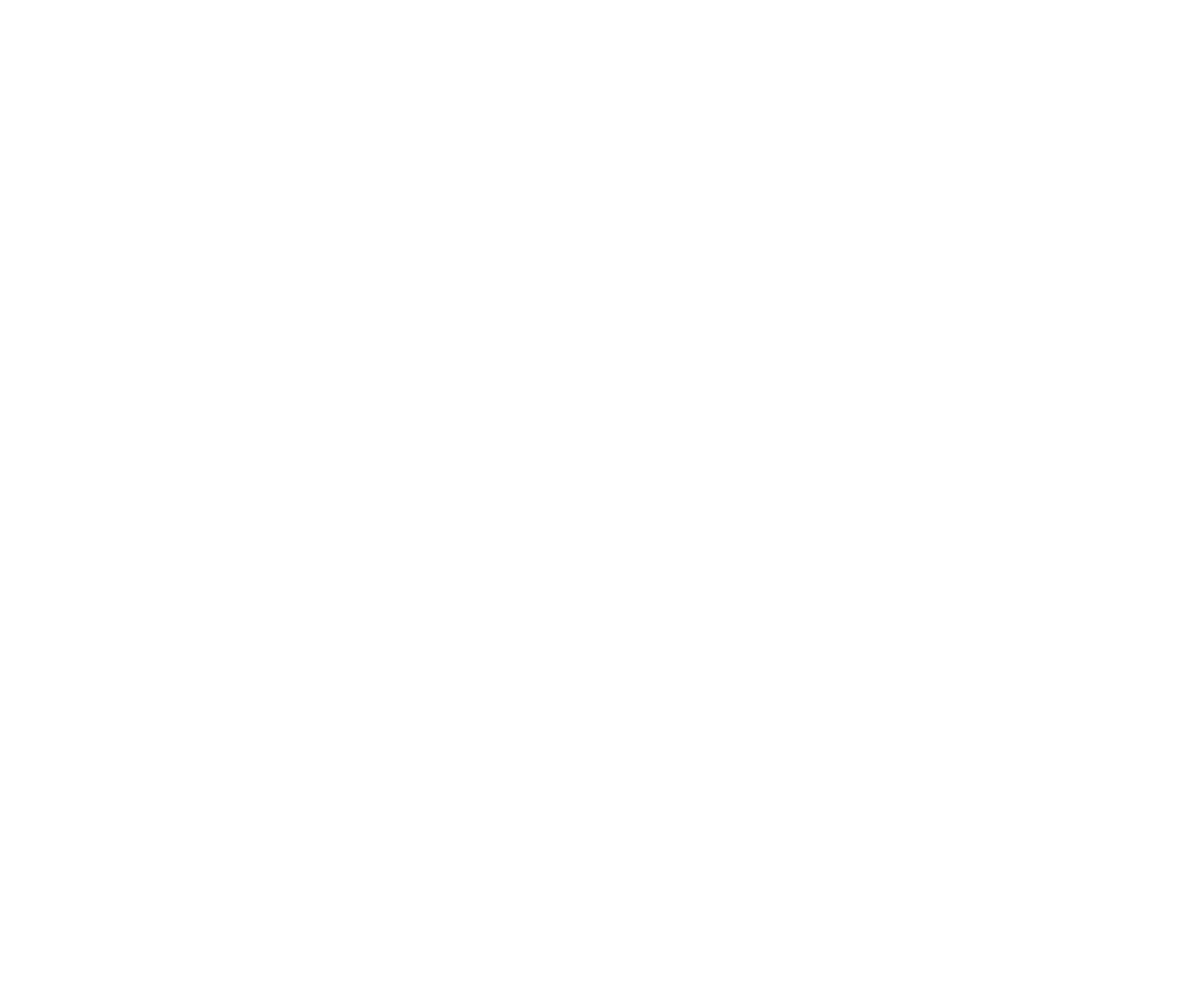
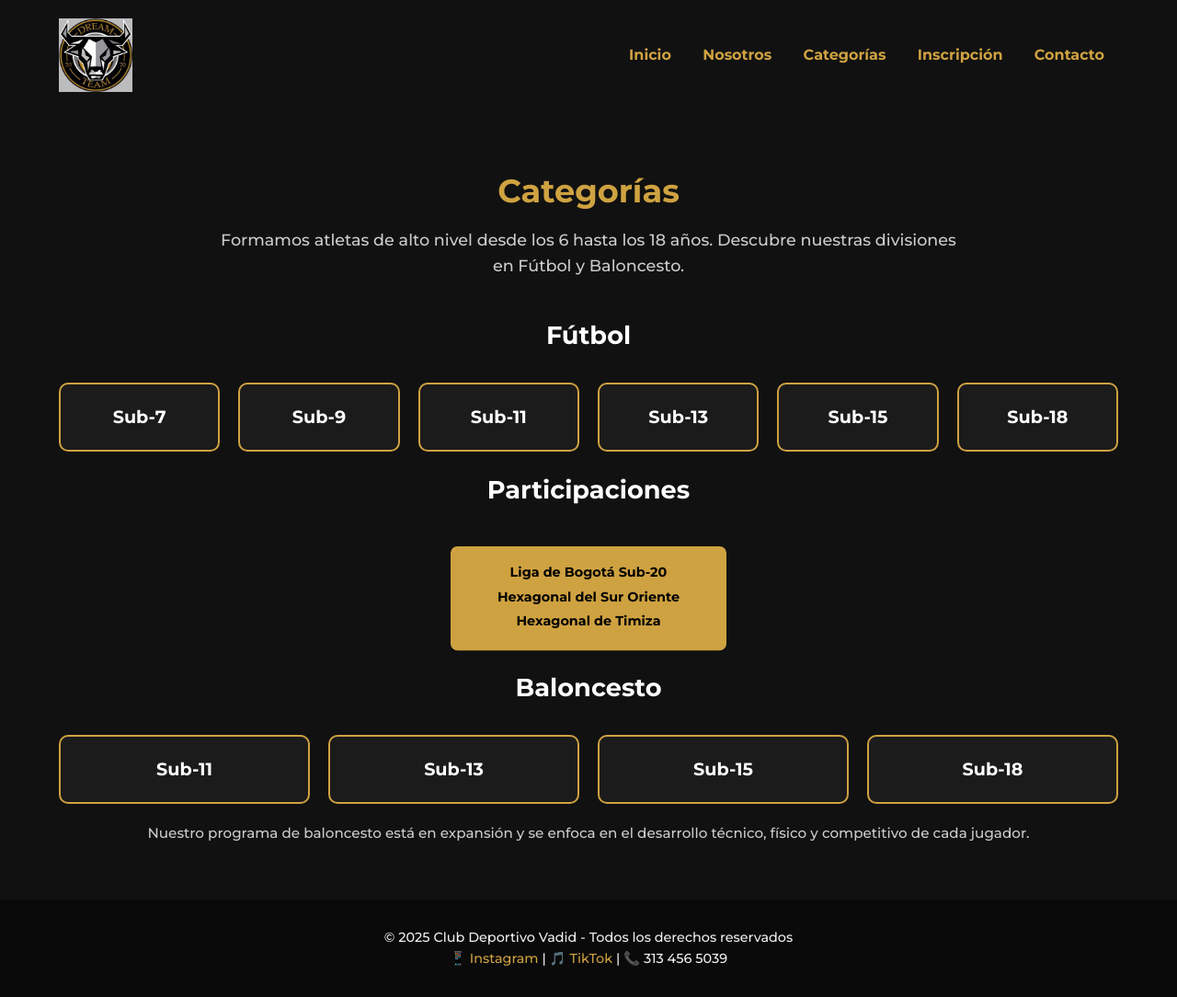
Before and after one commit to juanreyes3101/Club-vadid-, a plain HTML site: page categorias.html in a window 1280 px wide. Shown: the whole page at 92% size. Before the commit the page ends 800 px from the top, so only its background shows below. Drawn offline with Linux system fonts and the light colour scheme.

Commit message:
Corregi algunos errores de informacion e implemnte pestaña categorias

```diff
--- a/categorias.html
+++ b/categorias.html
@@ -0,0 +1,75 @@
+<!DOCTYPE html>
+<html lang="es">
+<head>
+  <meta charset="UTF-8" />
+  <meta name="viewport" content="width=device-width, initial-scale=1.0"/>
+  <title>Categorías - Club Deportivo Vadid</title>
+  <link rel="stylesheet" href="css/style.css" />
+</head>
+<body>
+  <header>
+    <div class="container header">
+      <img src="assets/logo/escudo.png" alt="Logo Club Vadid" class="logo">
+      <nav class="menu">
+        <a href="index.html">Inicio</a>
+        <a href="nosotros.html">Nosotros</a>
+        <a href="categorias.html">Categorías</a>
+        <a href="inscripcion.html">Inscripción</a>
+        <a href="contacto.html">Contacto</a>
+      </nav>
+    </div>
+  </header>
+
+  <section class="categorias-dobles">
+    <div class="container">
+      <h2>Categorías</h2>
+      <p class="intro-categorias">Formamos atletas de alto nivel desde los 6 hasta los 18 años. Descubre nuestras divisiones en Fútbol y Baloncesto.</p>
+
+      <div class="categorias-columns">
+        <div class="columna-deporte">
+          <h3 class="titulo-deporte">Fútbol</h3>
+          <div class="grid-categorias">
+            <div class="card">Sub-7</div>
+            <div class="card">Sub-9</div>
+            <div class="card">Sub-11</div>
+            <div class="card">Sub-13</div>
+            <div class="card">Sub-15</div>
+            <div class="card">Sub-18</div>
+        </div>
+
+        <h3 class="titulo-deporte">Participaciones</h3>
+        <div class="card especial">
+              <div class="categoria-detalle">
+                <p>Liga de Bogotá Sub-20</p>
+                <p>Hexagonal del Sur Oriente</p>
+                <p>Hexagonal de Timiza</p>
+                </ul>
+              </div>
+        </div>
+
+        <div class="columna-deporte">
+          <h3 class="titulo-deporte">Baloncesto</h3>
+          <div class="grid-categorias">
+            <div class="card">Sub-11</div>
+            <div class="card">Sub-13</div>
+            <div class="card">Sub-15</div>
+            <div class="card">Sub-18</div>
+          </div>
+          <p class="nota-basket">Nuestro programa de baloncesto está en expansión y se enfoca en el desarrollo técnico, físico y competitivo de cada jugador.</p>
+        </div>
+      </div>
+    </div>
+  </section>
+
+  <footer>
+    <div class="container footer">
+      <p>&copy; 2025 Club Deportivo Vadid - Todos los derechos reservados</p>
+      <p>
+        📱 <a href="https://instagram.com/club_vadid" target="_blank">Instagram</a> |
+        🎵 <a href="https://www.tiktok.com/@club.vadid" target="_blank">TikTok</a> |
+        📞 313 456 5039
+      </p>
+    </div>
+  </footer>
+</body>
+</html>
--- a/css/style.css
+++ b/css/style.css
@@ -246,6 +246,18 @@ footer a:hover {
   background-color: #e0b14f;
 }
 
+select {
+  background-color: #1a1a1a;
+  width: 100%;
+  padding: 10px;
+  margin-bottom: 20px;
+  border: 2px solid #cfa241;
+  border-radius: 5px;
+  font-size: 16px;
+  color: #eee
+}
+
+
 .hero {
   background: linear-gradient(rgba(0,0,0,0.6), rgba(0,0,0,0.6)), url('../assets/banner.jpg') center/cover no-repeat;
   color: white;
@@ -337,3 +349,98 @@ footer a:hover {
 .btn-whatsapp:hover {
   background-color: #1ebe5b;
 }
+
+.categorias-dobles {
+  padding: 60px 0;
+  background-color: #111;
+  text-align: center;
+}
+
+.categorias-dobles h2 {
+  color: #cfa241;
+  font-size: 2.2rem;
+  margin-bottom: 10px;
+}
+
+.intro-categorias {
+  color: #ccc;
+  font-size: 1.1rem;
+  max-width: 800px;
+  margin: 0 auto 40px;
+}
+
+.categorias-columns {
+  display: flex;
+  flex-wrap: wrap;
+  justify-content: space-between;
+  gap: 40px;
+}
+
+.columna-deporte {
+  flex: 1;
+  min-width: 300px;
+}
+
+.titulo-deporte {
+  color: #fff;
+  font-size: 1.7rem;
+  margin-bottom: 20px;
+}
+
+.grid-categorias {
+  display: grid;
+  grid-template-columns: repeat(auto-fit, minmax(120px, 1fr));
+  gap: 20px;
+  margin-bottom: 20px;
+}
+
+.card {
+  background-color: #1b1b1b;
+  border: 2px solid #cfa241;
+  padding: 20px;
+  border-radius: 10px;
+  font-weight: bold;
+  font-size: 1.2rem;
+  color: #fff;
+  transition: transform 0.2s ease;
+}
+
+.card:hover {
+  transform: scale(1.05);
+}
+
+.card.especial {
+  width: 400px;
+  background-color: #cfa241;
+  color: #000;
+  transform: scale(.75);
+  padding: 20px;
+  border-radius: 10px;
+  font-size: 1.2rem;
+  transition: transform 0.2s ease;
+  display: inline-block;
+}
+
+.categoria-nombre {
+  display: block;
+  font-size: 1.2rem;
+  margin-bottom: 8px;
+}
+
+.categoria-detalle p {
+  font-weight: 600;
+  margin-bottom: 5px;
+}
+
+.categoria-detalle ul {
+  list-style: disc;
+  padding-left: 20px;
+  text-align: left;
+  font-size: 0.9rem;
+}
+
+.nota-basket {
+  font-size: 0.95rem;
+  color: #ccc;
+  margin-top: 10px;
+}
```
Also changed, not shown: contacto.html (+2 -7 lines), index.html (+12 -17 lines), inscripcion.html (+8 -4 lines), nosotros.html (+0 -4 lines).
